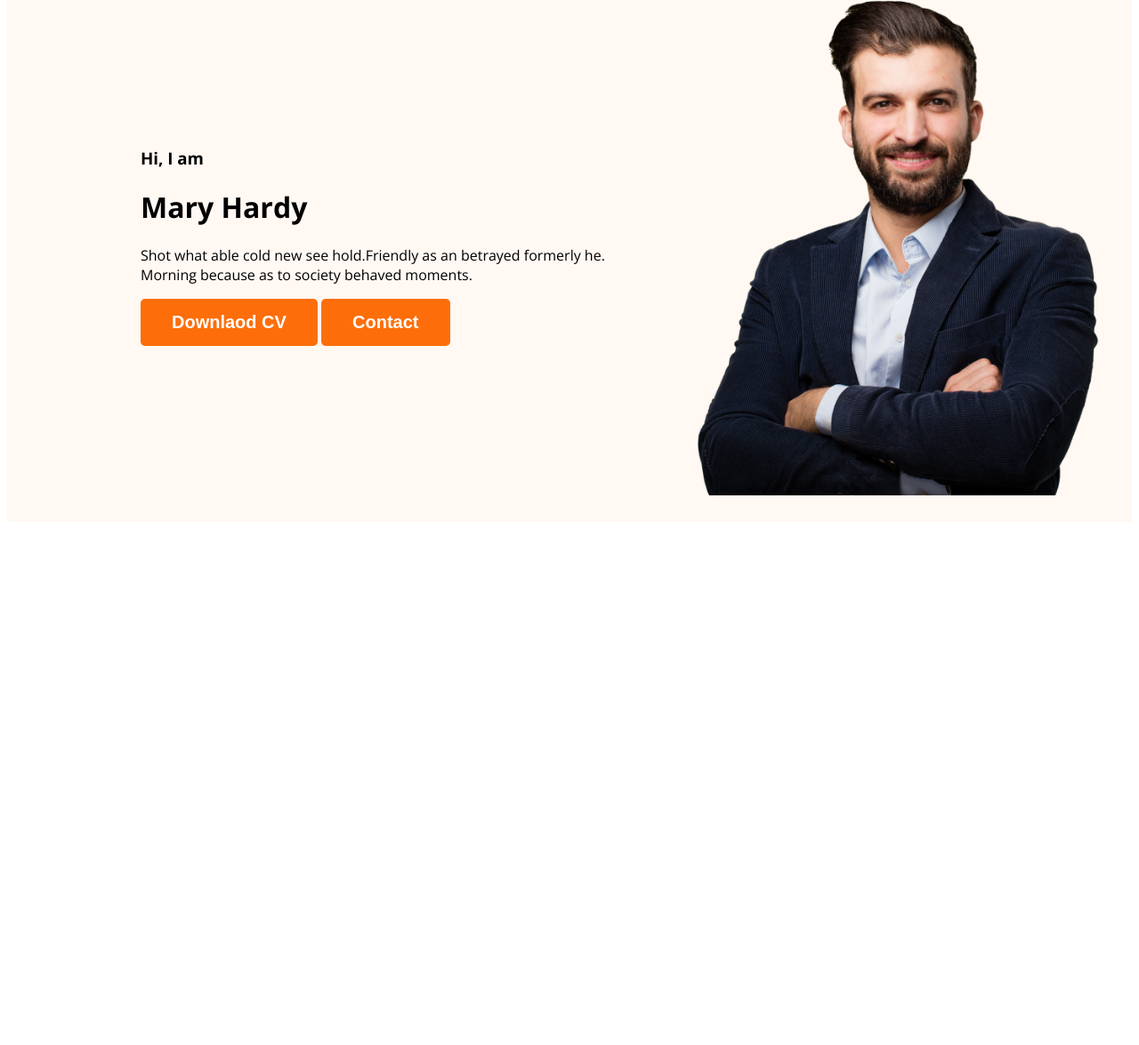
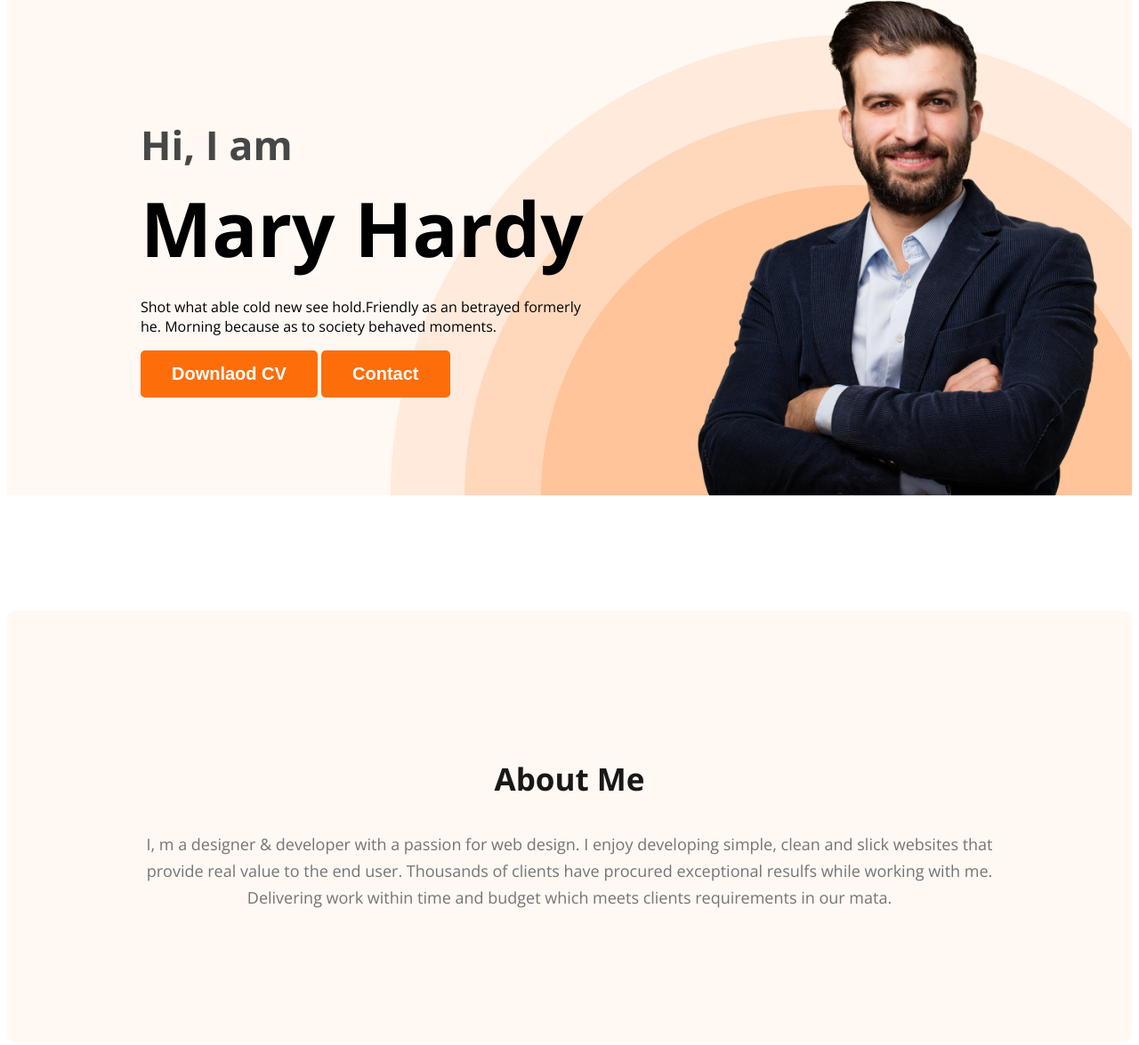
Before and after one commit to Shehab5004/webdeveloper-portfolio, a plain HTML site: page index.html in a window 1280 px wide. Shown: the part 211-1386 px from the top of the page at 89% size. Before the commit the page ends 806 px from the top, so only its background shows below. Drawn offline with nearby package versions, Linux system fonts and the light colour scheme.

Commit message:
added about

```diff
--- a/index.html
+++ b/index.html
@@ -24,7 +24,7 @@
             <div class="banner-content">
             <h3 class="banner-greet">Hi, I  am</h3>
             <h1 class="banner-title">Mary Hardy</h1>
-            <p>Shot what able cold new see hold.Friendly as an betrayed formerly he. Morning because as to society behaved moments.</p>
+            <p class="banner-description">Shot what able cold new see hold.Friendly as an betrayed formerly he. Morning because as to society behaved moments.</p>
             <button class="btn-primary">Downlaod CV</button>
             <button class="btn-primary">Contact</button>
         </div>
@@ -33,7 +33,12 @@
 
     </header>
     <main>
-
+        <section class="about">
+            <h3 class="section-title">About Me</h3>
+            <p class="section-description">
+                I, m a designer & developer with a passion for web design. I enjoy developing simple, clean and slick websites that provide real value to the end user. Thousands of clients have procured exceptional resulfs while working with me. Delivering work within time and budget which meets clients requirements in our mata.
+            </p>
+        </section>
     </main>
     <footer>
 
--- a/styles/portfolio.css
+++ b/styles/portfolio.css
@@ -19,12 +19,29 @@ body {
     padding: 15px 35px;
 }
 
+.section-title {
+    color: #181818;
+    text-align: center;
+    font-size: 35px;
+    font-weight: 700;
+}
+
+.section-description {
+    color: #757575;
+    text-align: center;
+    font-size: 18px;
+    font-style: normal;
+    font-weight: 400;
+    line-height: 30px;
+
+}
+
 /*nav related styles */
 nav {
     display: flex;
     justify-content: space-between;
     align-items: center;
-    margin: 0 200px ;
+    margin: 0 200px;
 }
 
 .nav-title {
@@ -48,15 +65,50 @@ nav a {
     text-decoration: none;
     color: #474747;
 }
+
 /*header related style*/
-.header{
-    background-color: #FFF8F3; ;
+.header {
+    background-color: #FFF8F3;
+    background-image: url('../images/header_bg.png');
+    background-repeat: no-repeat;
+    background-position: bottom right;
 }
-.banner{
-    padding: 30px 30px 30px 150px;
+
+.banner {
+    padding: 30px 30px 0px 150px;
     display: flex;
     align-items: center;
+    justify-content: space-between;
 }
-.banner .profile-pic{
+
+.banner-content {
+    max-width: 500px;
+}
+
+.banner .profile-pic {
     width: 500px;
 }
+
+.banner-greet {
+    font-size: 45px;
+    color: #474747;
+    margin-bottom: 0;
+}
+
+.banner-title {
+    font-size: 85px;
+    font-style: normal;
+    font-weight: 700;
+    margin-top: 5px;
+    margin-bottom: 20px;
+}
+
+/*main section styles*/
+
+/*about section styles*/
+.about {
+    padding: 130px;
+    border-radius: 10px;
+    background: #FFF8F3;
+    margin: 130px 0;
+}
```
